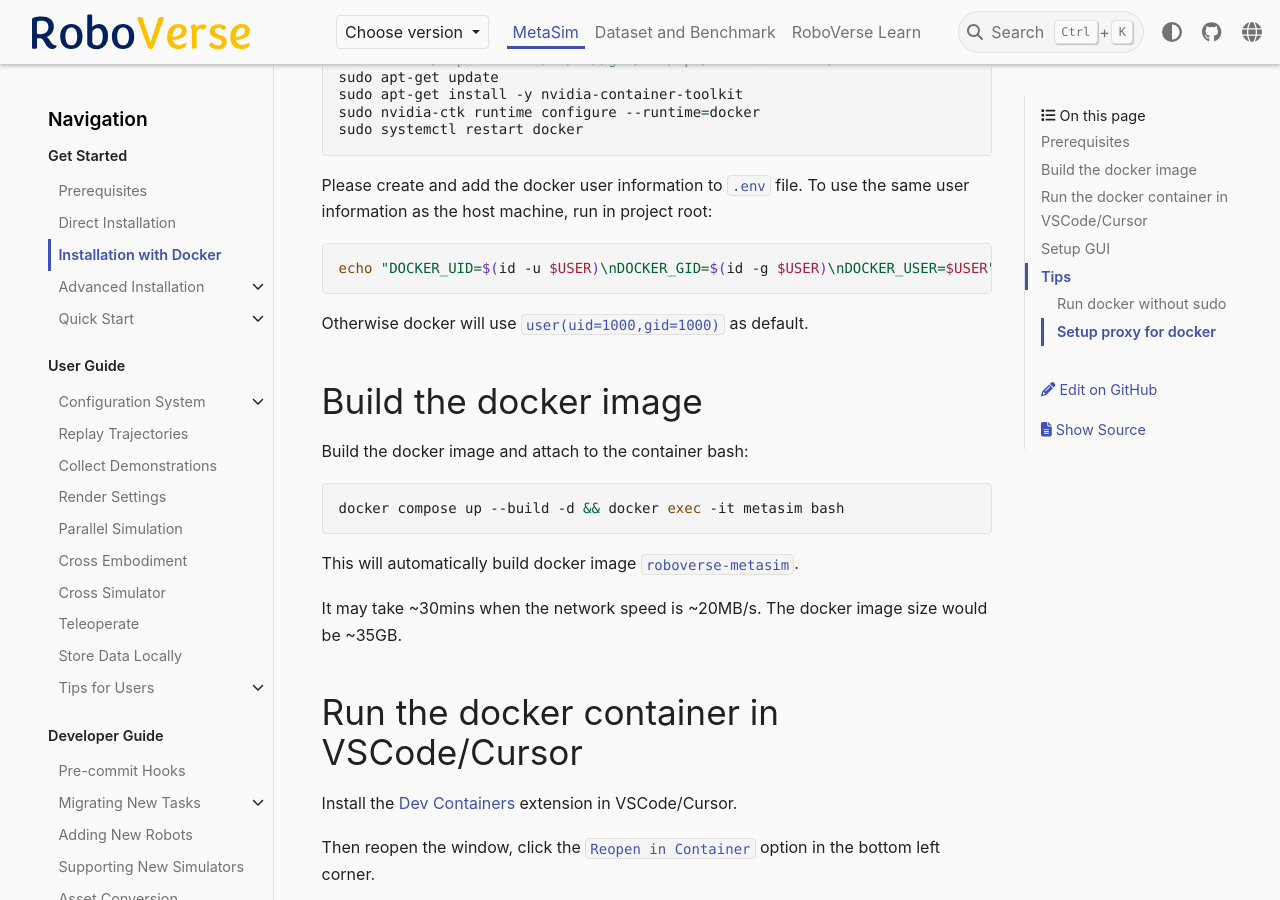
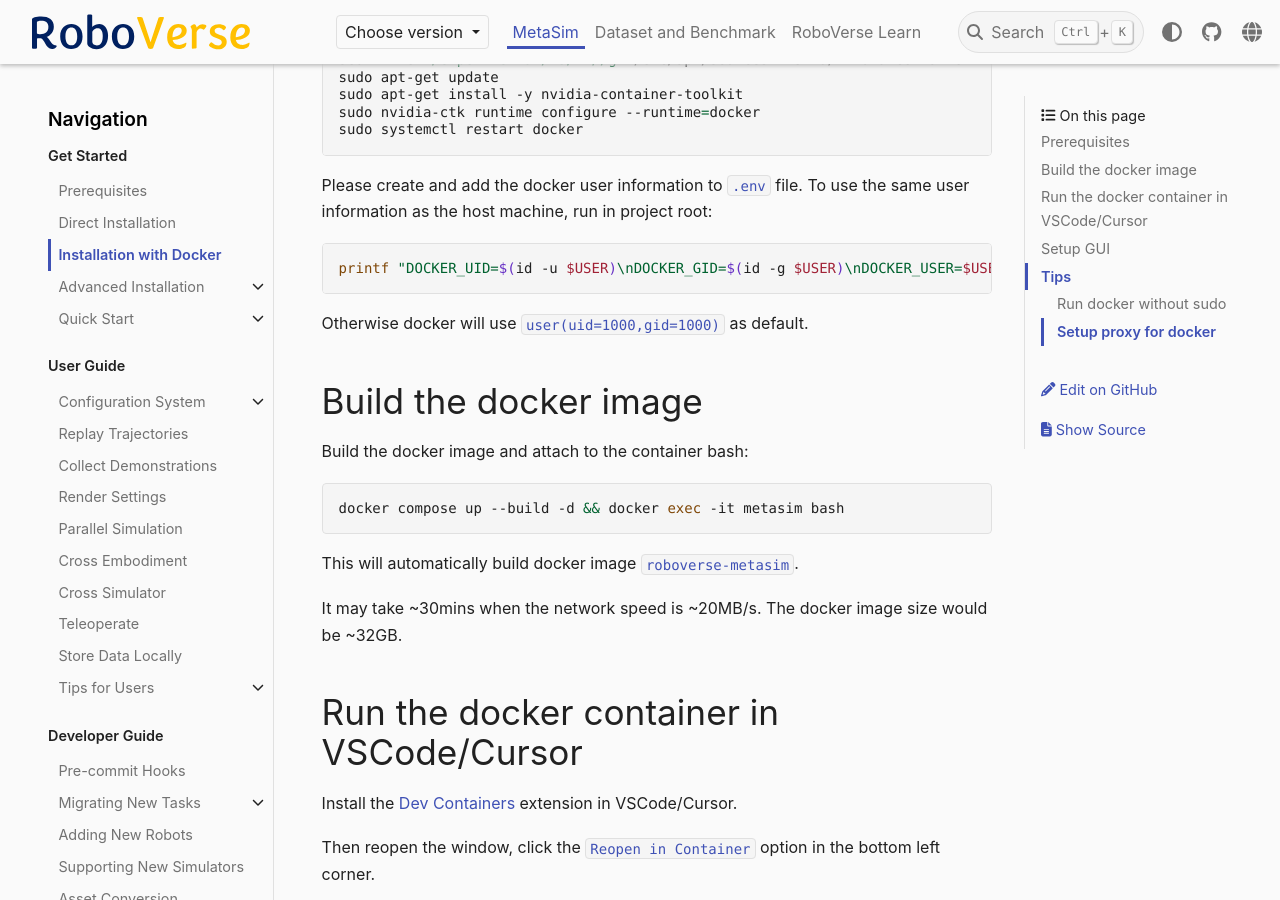
Before and after one commit to zxx3312/RoboVerse, a Sphinx documentation site: the page built from docs/source/metasim/get_started/docker.md, in a window 1280 px wide and 900 px high, scrolled down 472 px. Built offline with Sphinx 7.4.7 and the PyData theme 0.15.4, drawn with Linux system fonts in a browser that asks for light colours; pages that are not in the unit, such as notebooks, are missing from menus.

Commit message:
doc: fix echo command for .env in docker installation

````diff
--- a/docs/source/metasim/get_started/docker.md
+++ b/docs/source/metasim/get_started/docker.md
@@ -19,7 +19,7 @@ sudo systemctl restart docker
 
 Please create and add the docker user information to `.env` file. To use the same user information as the host machine, run in project root:
 ```bash
-echo "DOCKER_UID=$(id -u $USER)\nDOCKER_GID=$(id -g $USER)\nDOCKER_USER=$USER" > .env
+printf "DOCKER_UID=$(id -u $USER)\nDOCKER_GID=$(id -g $USER)\nDOCKER_USER=$USER\n" > .env
 ```
 Otherwise docker will use `user(uid=1000,gid=1000)` as default.
 
@@ -31,7 +31,7 @@ docker compose up --build -d && docker exec -it metasim bash
 ```
 This will automatically build docker image `roboverse-metasim`.
 
-It may take ~30mins when the network speed is ~20MB/s. The docker image size would be ~35GB.
+It may take ~30mins when the network speed is ~20MB/s. The docker image size would be ~32GB.
 
 ## Run the docker container in VSCode/Cursor
 
````
